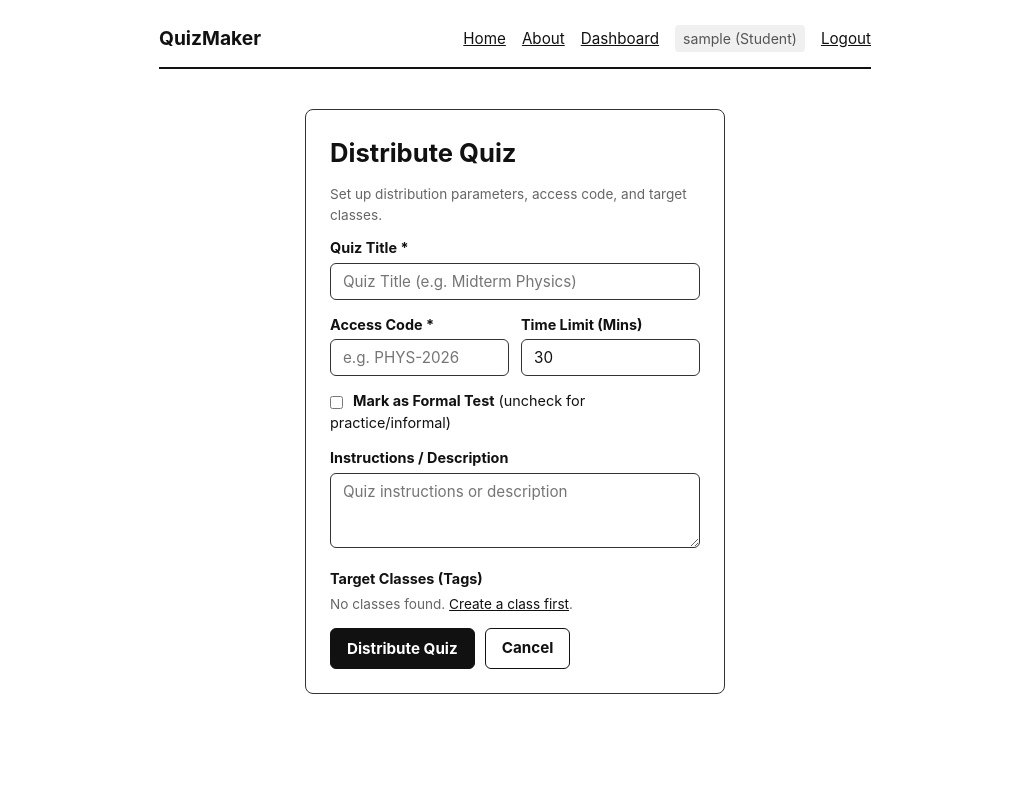
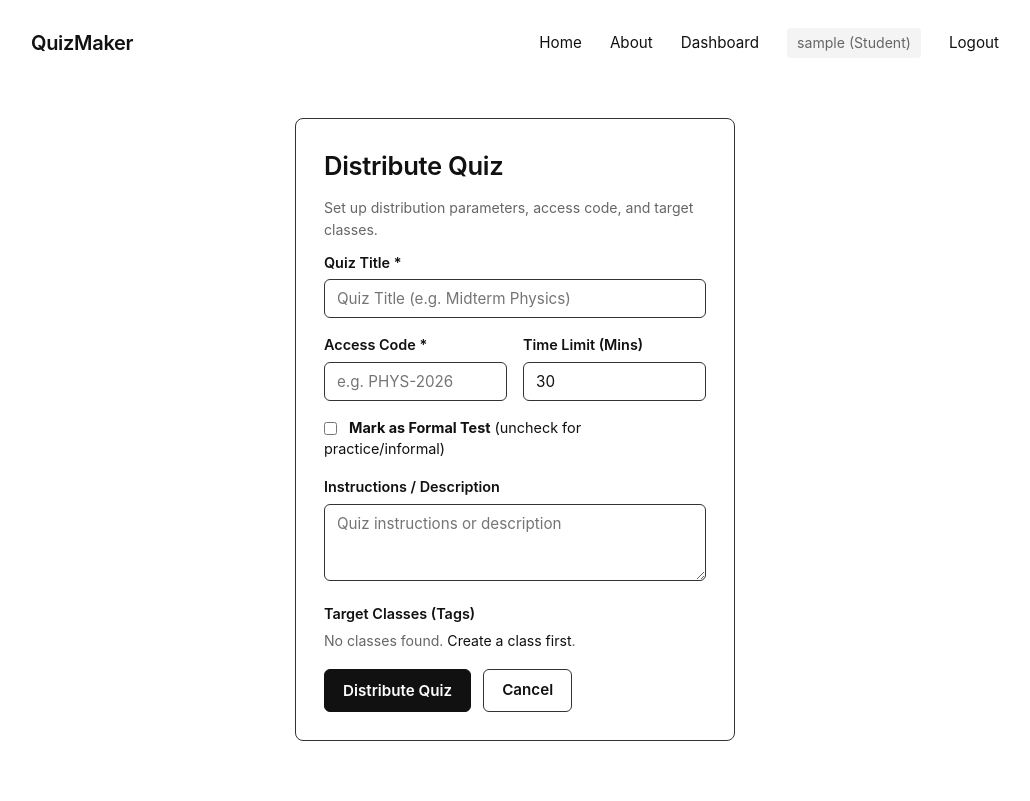
Before and after one commit to yashthesoni/QuizMaker, a Django app: page /distribution/teacher/create-quiz/ in a window 1280 px wide. Shown: the whole page, without its empty margins (125-1155 px from the left). Before the commit the page ends 694 px from the top, so only its background shows below. Run offline with Django 5.2, Linux system fonts and the light colour scheme; the visitor is signed in with stand-in values (Sample User, id 1); data that the repository does not hold is empty.

Commit message:
Expand navbar width, remove harsh divider lines and underlines, and soften bold weight

```diff
--- a/static/css/style.css
+++ b/static/css/style.css
@@ -7,36 +7,43 @@
 
 body {
     font-family: -apple-system, BlinkMacSystemFont, "Segoe UI", Roboto, Helvetica, Arial, sans-serif;
-    font-weight: normal;
+    -webkit-font-smoothing: antialiased;
+    -moz-osx-font-smoothing: grayscale;
+    font-weight: 400;
     color: #111;
     background: #fff;
     line-height: 1.5;
-    padding: 24px;
-    max-width: 760px;
+    padding: 28px 36px 60px;
+    max-width: 1040px;
     margin: 0 auto;
 }
 
-/* Header & Nav */
+/* Header & Nav: Spacious, Breathing, No Harsh Lines */
 .header {
     display: flex;
     justify-content: space-between;
     align-items: center;
-    padding-bottom: 14px;
-    margin-bottom: 24px;
-    border-bottom: 2px solid #111;
+    padding-bottom: 20px;
+    margin-bottom: 40px;
 }
 
 .logo a {
-    font-size: 1.2rem;
-    font-weight: bold;
+    font-size: 1.25rem;
+    font-weight: 600;
     color: #111;
     text-decoration: none;
+    letter-spacing: -0.3px;
+}
+
+.logo a:hover {
+    color: #555;
 }
 
 .navbar {
     display: flex;
     align-items: center;
-    gap: 16px;
+    gap: 28px;
+    font-size: 0.95rem;
 }
 
 .nav-form {
@@ -47,10 +54,10 @@ body {
 
 .nav-item {
     font-size: 0.95rem;
-    font-weight: normal;
+    font-weight: 400;
     font-family: inherit;
     color: #111;
-    text-decoration: underline;
+    text-decoration: none;
     background: none;
     border: none;
     padding: 0;
@@ -59,34 +66,37 @@ body {
     line-height: 1;
     display: inline-flex;
     align-items: center;
+    transition: color 0.15s ease;
 }
 
 .nav-item:hover {
-    color: #555;
+    color: #666;
 }
 
 .nav-user {
     font-size: 0.88rem;
-    font-weight: normal;
-    color: #555;
-    background: #f0f0f0;
-    padding: 3px 8px;
+    font-weight: 400;
+    color: #666;
+    background: #f4f4f4;
+    padding: 4px 10px;
     border-radius: 4px;
     display: inline-flex;
     align-items: center;
 }
 
-/* Typography & Spacing */
+/* Typography & Links */
 h1 {
     font-size: 1.6rem;
-    font-weight: bold;
+    font-weight: 600;
+    letter-spacing: -0.3px;
     margin-bottom: 12px;
 }
 
 h2 {
     font-size: 1.25rem;
-    font-weight: bold;
-    margin: 28px 0 10px 0;
+    font-weight: 600;
+    letter-spacing: -0.2px;
+    margin: 28px 0 12px 0;
 }
 
 p {
@@ -95,12 +105,16 @@ p {
 
 a {
     color: #111;
+    text-decoration: none;
+    transition: color 0.15s ease;
+}
+
+a:hover {
+    color: #666;
 }
 
 hr {
-    border: none;
-    border-top: 1px solid #ccc;
-    margin: 20px 0;
+    display: none;
 }
 
 /* Forms & Inputs */
@@ -109,14 +123,14 @@ form {
 }
 
 .form-group {
-    margin-bottom: 14px;
+    margin-bottom: 16px;
 }
 
 label {
     display: block;
-    font-weight: bold;
+    font-weight: 600;
     font-size: 0.9rem;
-    margin-bottom: 4px;
+    margin-bottom: 6px;
 }
 
 input[type="text"],
@@ -126,10 +140,10 @@ input[type="number"],
 select,
 textarea {
     width: 100%;
-    padding: 8px 12px;
+    padding: 9px 12px;
     font-size: 0.95rem;
     font-family: inherit;
-    font-weight: normal;
+    font-weight: 400;
     border: 1px solid #333;
     border-radius: 6px;
     background: #fff;
@@ -146,13 +160,13 @@ textarea:focus {
 }
 
 input[type="checkbox"] {
-    margin-right: 6px;
+    margin-right: 8px;
     vertical-align: middle;
 }
 
 .form-row {
     display: flex;
-    gap: 12px;
+    gap: 16px;
 }
 
 .form-col {
@@ -170,10 +184,10 @@ input[type="checkbox"] {
 button,
 .btn {
     display: inline-block;
-    padding: 8px 16px;
+    padding: 9px 18px;
     font-size: 0.95rem;
     font-family: inherit;
-    font-weight: bold;
+    font-weight: 600;
     color: #fff;
     background: #111;
     border: 1px solid #111;
@@ -192,12 +207,12 @@ button:hover,
 .btn-secondary {
     background: #fff;
     color: #111;
-    border: 1px solid #111;
-    font-weight: bold;
+    border: 1px solid #333;
+    font-weight: 600;
 }
 
 .btn-secondary:hover {
-    background: #eee;
+    background: #f4f4f4;
     color: #111;
 }
 
@@ -205,40 +220,40 @@ button:hover,
     background: #111;
     color: #fff;
     border: 1px solid #111;
-    font-weight: bold;
+    font-weight: 600;
 }
 
 .btn-sm {
-    padding: 4px 10px;
+    padding: 5px 12px;
     font-size: 0.85rem;
     border-radius: 4px;
 }
 
 .button-group, .btn-row, .action-buttons {
     display: flex;
-    gap: 10px;
-    margin-top: 14px;
+    gap: 12px;
+    margin-top: 18px;
     flex-wrap: wrap;
 }
 
 /* Containers */
 .box {
     border: 1px solid #333;
-    padding: 24px;
+    padding: 28px;
     margin-top: 16px;
     border-radius: 8px;
 }
 
 .narrow {
-    max-width: 420px;
+    max-width: 440px;
     margin: 40px auto 0 auto;
 }
 
 /* Tables */
 .table-container {
     overflow-x: auto;
-    margin-top: 10px;
-    border: 1px solid #bbb;
+    margin-top: 12px;
+    border: 1px solid #ccc;
     border-radius: 6px;
 }
 
@@ -366,38 +381,39 @@ th, .table th {
 
 .text-muted {
     color: #666;
-    font-size: 0.85rem;
+    font-size: 0.88rem;
 }
 
 .empty-state {
     color: #666;
     font-style: italic;
-    padding: 12px 0;
+    padding: 14px 0;
 }
 
-/* Simple stats bar */
+/* Stats grid */
 .stats-grid {
     display: flex;
-    gap: 12px;
-    margin: 16px 0;
+    gap: 16px;
+    margin: 18px 0;
     flex-wrap: wrap;
 }
 
 .stat-card {
     border: 1px solid #333;
-    padding: 10px 16px;
+    padding: 12px 18px;
     flex: 1;
-    min-width: 120px;
+    min-width: 140px;
     border-radius: 8px;
 }
 
 .stat-number {
-    font-size: 1.4rem;
-    font-weight: bold;
+    font-size: 1.5rem;
+    font-weight: 600;
 }
 
 .stat-label {
     font-size: 0.8rem;
     color: #555;
     text-transform: uppercase;
+    letter-spacing: 0.5px;
 }
```
Also changed, not shown: other parts of static/css/style.css (+17 -16 lines), templates/accounts/login.html (+4 -5 lines), templates/accounts/register.html (+5 -5 lines), templates/home.html (+5 -4 lines).
